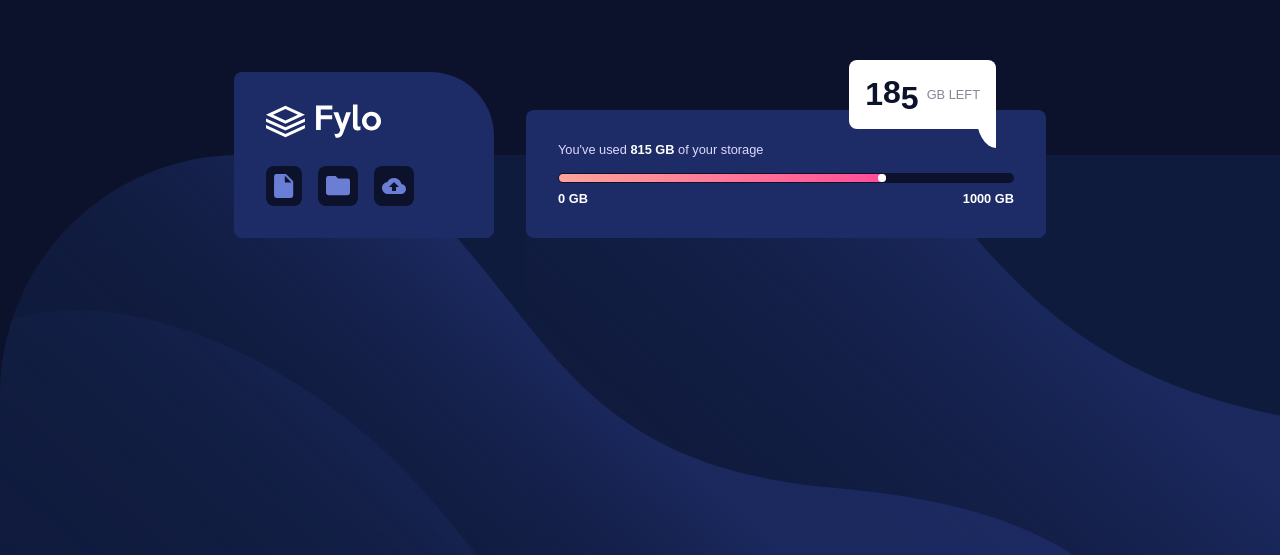
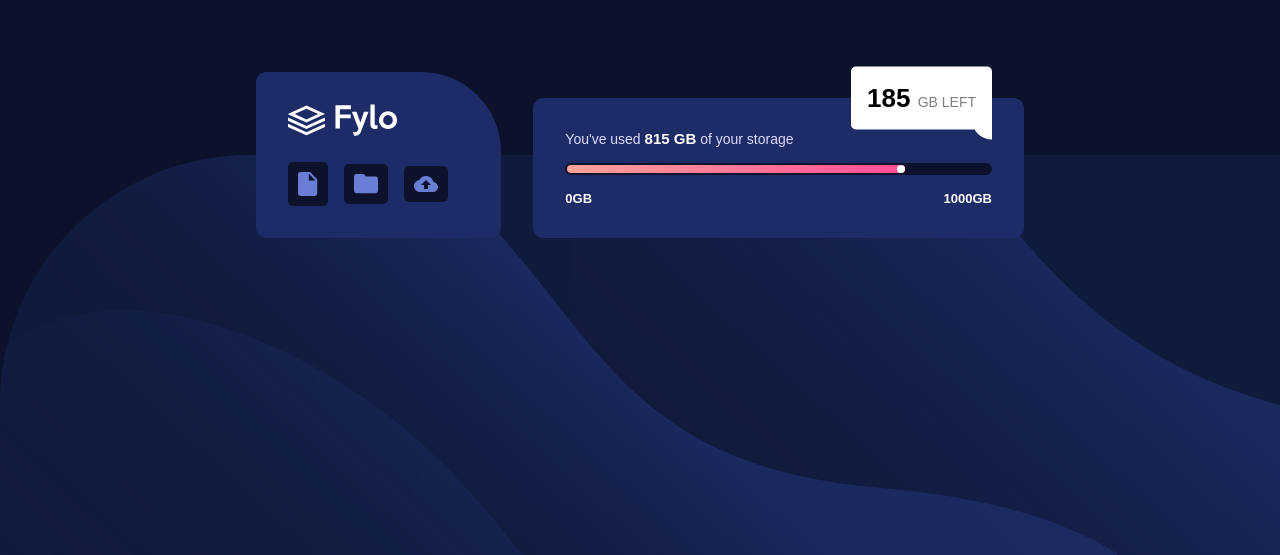
Before and after one commit to lifeoncode/data-storage-component, a plain HTML site: page index.html in a window 1280 px wide. Shown: the part 245-800 px from the top of the page. Drawn offline with Linux system fonts and the light colour scheme.

Commit message:
site rebuild complete

```diff
--- a/index.html
+++ b/index.html
@@ -4,48 +4,58 @@
   <meta charset="UTF-8">
   <meta name="viewport" content="width=device-width, initial-scale=1.0">
   <link rel="icon" type="image/png" sizes="32x32" href="./images/favicon-32x32.png">
-  <link rel="stylesheet" href="./style.css">
+  <link rel="stylesheet" href="./scss/style.css">
   <title>Frontend Mentor | Fylo data storage component</title>
 </head>
 <body>
 
-  <div class="wrap">
+  <div class="container">
 
-    <div class="wrap_inner">
-      <div class="home">
-        <img src="./images/logo.svg" alt="logo image" class="logo">
-        <div class="images">
-          <div>
-            <img src="./images/icon-document.svg" alt="">
-          </div>
-          <div>
-            <img src="./images/icon-folder.svg" alt="">
-          </div>
-          <div>
-            <img src="./images/icon-upload.svg" alt="">
-          </div>
-        </div>
+    <div class="left">
+      <div class="logo">
+        <img src="./images/logo.svg" alt="">
       </div>
 
-      <div class="progress">
-        <div class="status">
-          <div>
-            <h1><span class="one">1</span><span class="eight">8</span><span class="five">5</span></h1>
-            <span>GB LEFT</span>
-          </div>
-          <div class="corner"></div>
+      <div class="features">
+        <div class="card">
+          <img src="./images/icon-document.svg" alt="">
         </div>
-        <p>You've used <strong>815 GB</strong> of your storage</p>
-        <div class="progress_bar">
-          <div class="progress_bar_inner"><div class="dot"></div></div>
+        <div class="card">
+          <img src="./images/icon-folder.svg" alt="">
         </div>
-        <div class="details">
-          <span class="left">0 GB</span>
-          <span class="right">1000 GB</span>
+        <div class="card">
+          <img src="./images/icon-upload.svg" alt="">
         </div>
       </div>
     </div>
 
+
+    <div class="right">
+      <div class="notification">
+        <div class="pointer"></div>
+        <h1>185 <span>GB LEFT</span></h1>
+      </div>
+
+      <p>
+        You've used <span>815 GB</span> of your storage
+      </p>
+
+      <div class="progress">
+        <div class="bar">
+          <div class="point"></div>
+        </div>
+      </div>
+
+      <div class="bottom">
+        <span>0GB</span>
+        <span>1000GB</span>
+      </div>
+
+    </div>
+
   </div>
+
+  <div class="bg_image"></div>
+
 </body>
 </html>
--- /dev/null
+++ b/scss/_config.scss
@@ -0,0 +1,35 @@
+*,
+*::before,
+*::after {
+  padding: 0;
+  margin: 0;
+  box-sizing: border-box;
+}
+
+$gradient: linear-gradient(to right, hsl(6, 100%, 80%), hsl(335, 100%, 65%));
+$pale-blue: hsl(243, 100%, 93%);
+$gray-blue: hsl(229, 7%, 55%);
+$dark-blue: hsl(228, 56%, 26%);
+$black-blue: hsl(229, 57%, 11%);
+
+img {
+  width: 100%;
+  display: block;
+}
+
+@mixin flexDisplay($dir, $align, $justify) {
+  display: flex;
+  align-items: $align;
+  justify-content: $justify;
+  flex-direction: $dir;
+}
+
+@mixin gridDisplay($col, $gap) {
+  display: grid;
+  grid-template-columns: $col;
+  gap: $gap;
+}
+
+@mixin transition {
+  transition: all 0.3s ease;
+}
--- /dev/null
+++ b/scss/style.scss
@@ -0,0 +1,195 @@
+@import "./config";
+
+body {
+  background-color: $black-blue;
+  font-family: "Raleway", sans-serif;
+  position: relative;
+  height: 100vh;
+  overflow: hidden;
+  @include flexDisplay(column, center, center);
+}
+
+.bg_image {
+  position: absolute;
+  background: url(../images/bg-desktop.svg) no-repeat 0 0 / cover;
+  left: 0;
+  bottom: 0;
+  width: 100%;
+  height: 50%;
+  border-top-left-radius: 250px;
+  z-index: -1;
+}
+
+.container {
+  @include gridDisplay(1fr 2fr, 32px);
+  width: 60%;
+
+  .left {
+    border-radius: 10px;
+    border-top-right-radius: 80px;
+    background-color: $dark-blue;
+    padding: 32px;
+
+    .logo {
+      margin-bottom: 26px;
+
+      img {
+        width: 60%;
+      }
+    }
+
+    .features {
+      @include flexDisplay(row, center, flex-start);
+
+      .card {
+        @include flexDisplay(row, center, center);
+        padding: 10px;
+        background-color: $black-blue;
+        border-radius: 5px;
+        margin-right: 16px;
+        cursor: pointer;
+        @include transition;
+
+        &:hover {
+          background-color: lighten($color: $black-blue, $amount: 10%);
+        }
+      }
+    }
+  }
+
+  .right {
+    border-radius: 10px;
+    background-color: $dark-blue;
+    padding: 32px;
+    align-self: end;
+    position: relative;
+
+    .notification {
+      position: absolute;
+      padding: 16px;
+      right: 32px;
+      top: 0;
+      background-color: #fff;
+      transform: translateY(-50%);
+      border-radius: 5px;
+
+      .pointer {
+        position: absolute;
+        bottom: -10px;
+        right: 0;
+        background-color: inherit;
+        width: 20px;
+        height: 30px;
+        border-bottom-left-radius: 200px;
+      }
+
+      h1 {
+        font-size: 26px;
+        span {
+          font-weight: 400;
+          font-size: 14px;
+          opacity: 0.5;
+        }
+      }
+    }
+
+    p {
+      font-size: 14px;
+      color: $pale-blue;
+
+      span {
+        font-size: 15px;
+        color: #fff;
+        font-weight: bold;
+      }
+    }
+
+    .progress {
+      width: 100%;
+      border-radius: 32px;
+      padding: 2px;
+      background-color: $black-blue;
+      margin: 16px 0;
+
+      .bar {
+        position: relative;
+        background: $gradient;
+        padding: 4px;
+        border-radius: 32px;
+        width: 80%;
+
+        .point {
+          position: absolute;
+          top: 0;
+          right: 0;
+          width: 8px;
+          height: 8px;
+          border-radius: 50%;
+          background-color: #fff;
+        }
+      }
+    }
+
+    .bottom {
+      @include flexDisplay(row, center, space-between);
+
+      span {
+        font-weight: bold;
+        color: #fff;
+        font-size: 13px;
+      }
+    }
+  }
+}
+
+@media screen and (max-width: 1090px) {
+  .container {
+    width: 80%;
+  }
+}
+
+@media screen and (max-width: 825px) {
+  .container {
+    @include gridDisplay(none, 32px);
+
+    .left {
+      .logo {
+        img {
+          width: 25%;
+        }
+      }
+    }
+  }
+}
+
+@media screen and (max-width: 600px) {
+  .container {
+    .right {
+      .notification {
+        transform: translateY(150%);
+        top: auto;
+        right: auto;
+        left: 30%;
+        width: 40%;
+
+        h1 {
+          font-size: 18px;
+
+          span {
+            font-size: 12px;
+          }
+        }
+
+        .pointer {
+          display: none;
+        }
+      }
+    }
+  }
+}
+
+@media screen and (max-width: 500px) {
+  .container {
+    width: 90%;
+  }
+}
```
Also changed, not shown: scss/style.css (added), style.css (deleted), 1 other file.
